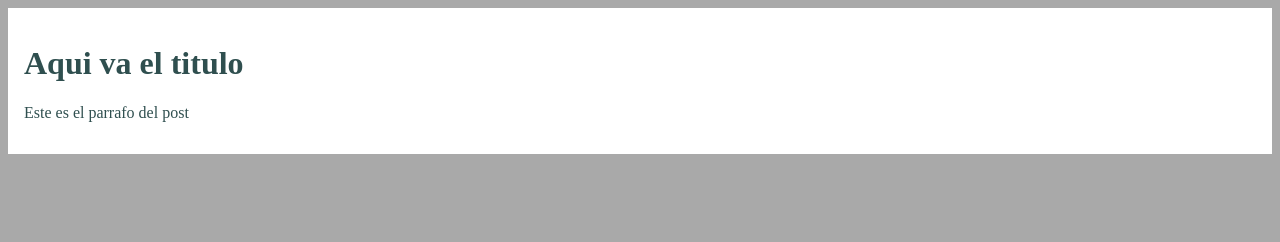
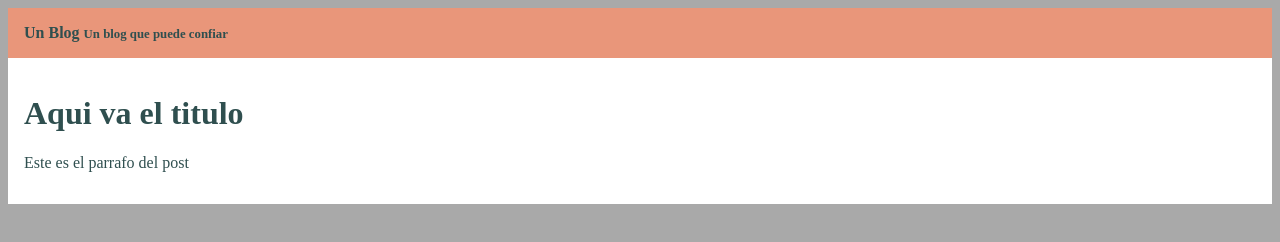
Before and after one commit to saldaandres/hyperblog, a plain HTML site: page index.html in a window 1280 px wide. Drawn offline with Linux system fonts and the light colour scheme.

Commit message:
ACreo el encabezado

```diff
--- a/CSS/estilos.css
+++ b/CSS/estilos.css
@@ -5,5 +5,18 @@ body {
 .container {
     background-color: white;
     color: darkslategray;
+}
+
+.cabecera {
+    background-color: darksalmon;
+    color: darkslategrey;
+    font-weight: bold;
+}
+
+.tagline {
+    font-size: 0.8em;
+}
+
+.post, .cabecera {
     padding: 1em;
 }
--- a/index.html
+++ b/index.html
@@ -11,7 +11,8 @@
 <body>
 <div class="container">
     <div class="cabecera">
-
+        Un Blog
+        <span class="tagline">Un blog que puede confiar</span>
     </div>
     <div class="post">
         <h1>Aqui va el titulo</h1>
```
